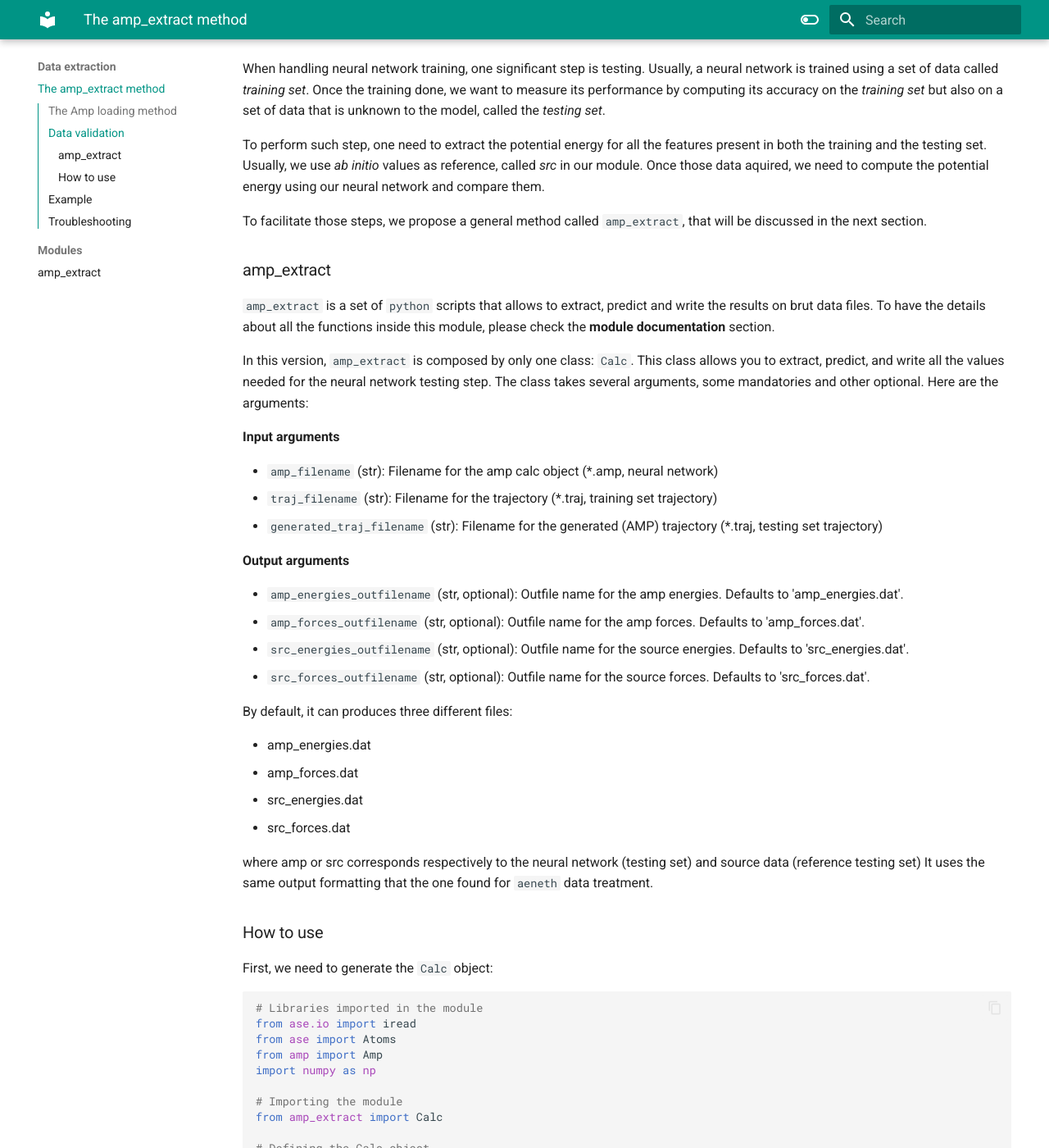
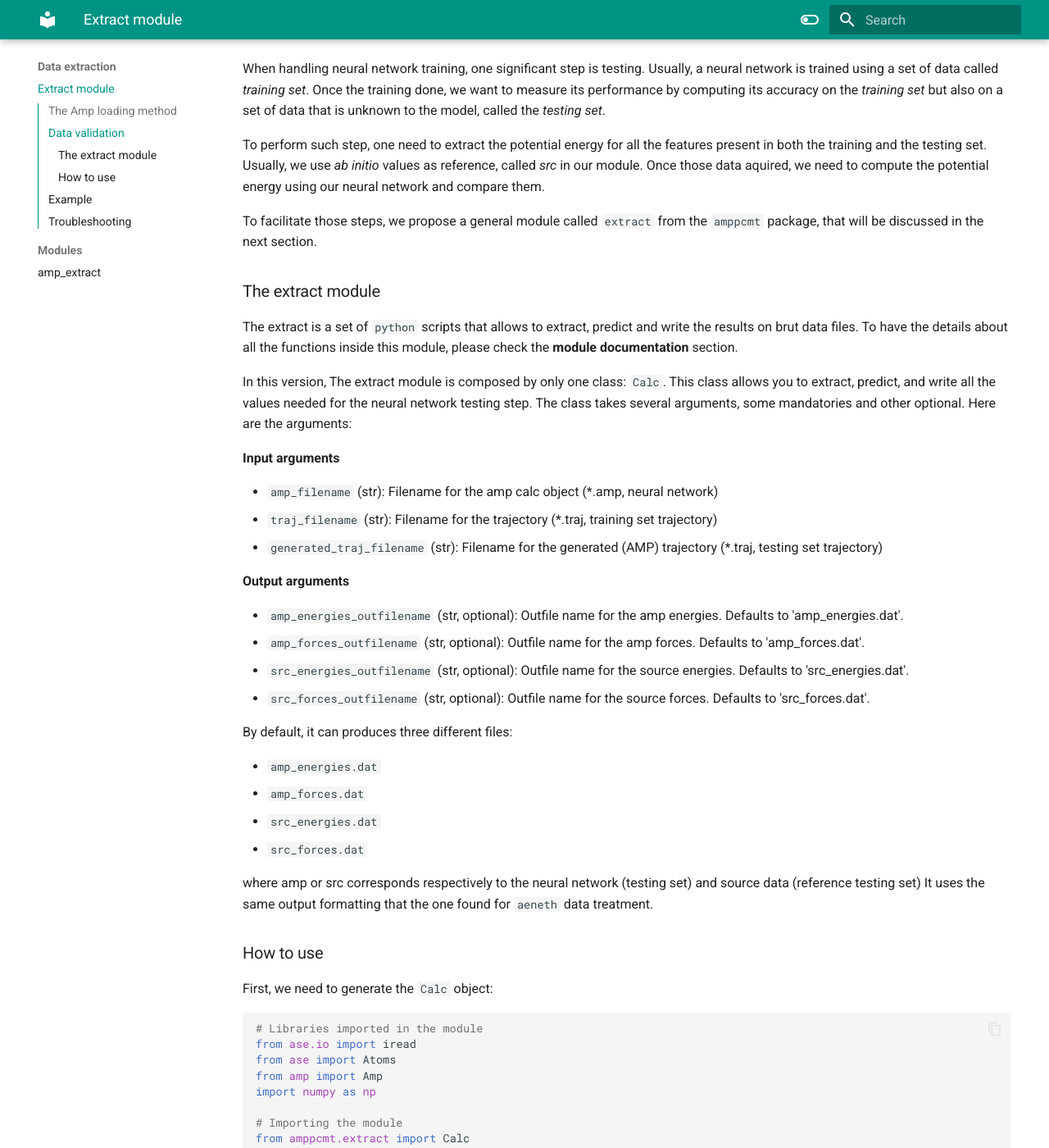
Before and after one commit to minfuso/AMP_treatment, an MkDocs documentation site: the page built from docs/data_extraction.md, in a window 1280 px wide and 1400 px high, scrolled down 733 px. Shown: the whole window at 82% size. Built offline with MkDocs 1.6.1 and Material for MkDocs 9.7.7, drawn with Linux system fonts in a browser that asks for light colours.

Commit message:
Change the examples and data_extraction.md file

```diff
--- a/docs/data_extraction.md
+++ b/docs/data_extraction.md
@@ -24,13 +24,13 @@ When handling neural network training, one significant step is testing. Usually,
 
 To perform such step, one need to extract the potential energy for all the features present in both the training and the testing set. Usually, we use *ab initio* values as reference, called *src* in our module. Once those data aquired, we need to compute the potential energy using our neural network and compare them.
 
-To facilitate those steps, we propose a general method called `amp_extract`, that will be discussed in the next section.
+To facilitate those steps, we propose a general module called `extract` from the `amppcmt` package, that will be discussed in the next section.
 
-### amp_extract
+### The extract module
 
-`amp_extract` is a set of `python` scripts that allows to extract, predict and write the results on brut data files. To have the details about all the functions inside this module, please check the **module documentation** section.
+The extract is a set of `python` scripts that allows to extract, predict and write the results on brut data files. To have the details about all the functions inside this module, please check the **module documentation** section.
 
-In this version, `amp_extract` is composed by only one class: `Calc`. This class allows you to extract, predict, and write all the values needed for the neural network testing step. The class takes several arguments, some mandatories and other optional. Here are the arguments:
+In this version, The extract module is composed by only one class: `Calc`. This class allows you to extract, predict, and write all the values needed for the neural network testing step. The class takes several arguments, some mandatories and other optional. Here are the arguments:
 
 **Input arguments**
 
@@ -52,10 +52,10 @@ In this version, `amp_extract` is composed by only one class: `Calc`. This class
 
 By default, it can produces three different files:
 
-- amp_energies.dat
-- amp_forces.dat
-- src_energies.dat
-- src_forces.dat
+- `amp_energies.dat`
+- `amp_forces.dat`
+- `src_energies.dat`
+- `src_forces.dat`
 
 where amp or src corresponds respectively to the neural network (testing set) and
 source data (reference testing set) It uses the same output
@@ -73,7 +73,7 @@ from amp import Amp
 import numpy as np
 
 # Importing the module
-from amp_extract import Calc
+from amppcmt.extract import Calc
 
 # Defining the Calc object
 data = Calc(
--- a/mkdocs.yml
+++ b/mkdocs.yml
@@ -4,8 +4,9 @@ nav:
   - 'Home': index.md
   - 'Launching on SAKURA':
     - 'PBS_script': pbs_script.md
+  - 'Module installation': module_installation.md
   - 'Data extraction':
-    - 'The amp_extract method': data_extraction.md
+    - 'Extract module': data_extraction.md
     - 'Modules':
       - 'amp_extract': amp_extract.md
   - 'Data splitting':
```
Also changed, not shown: docs/module_installation.md (added, +1 -0 lines), 14 other files.
